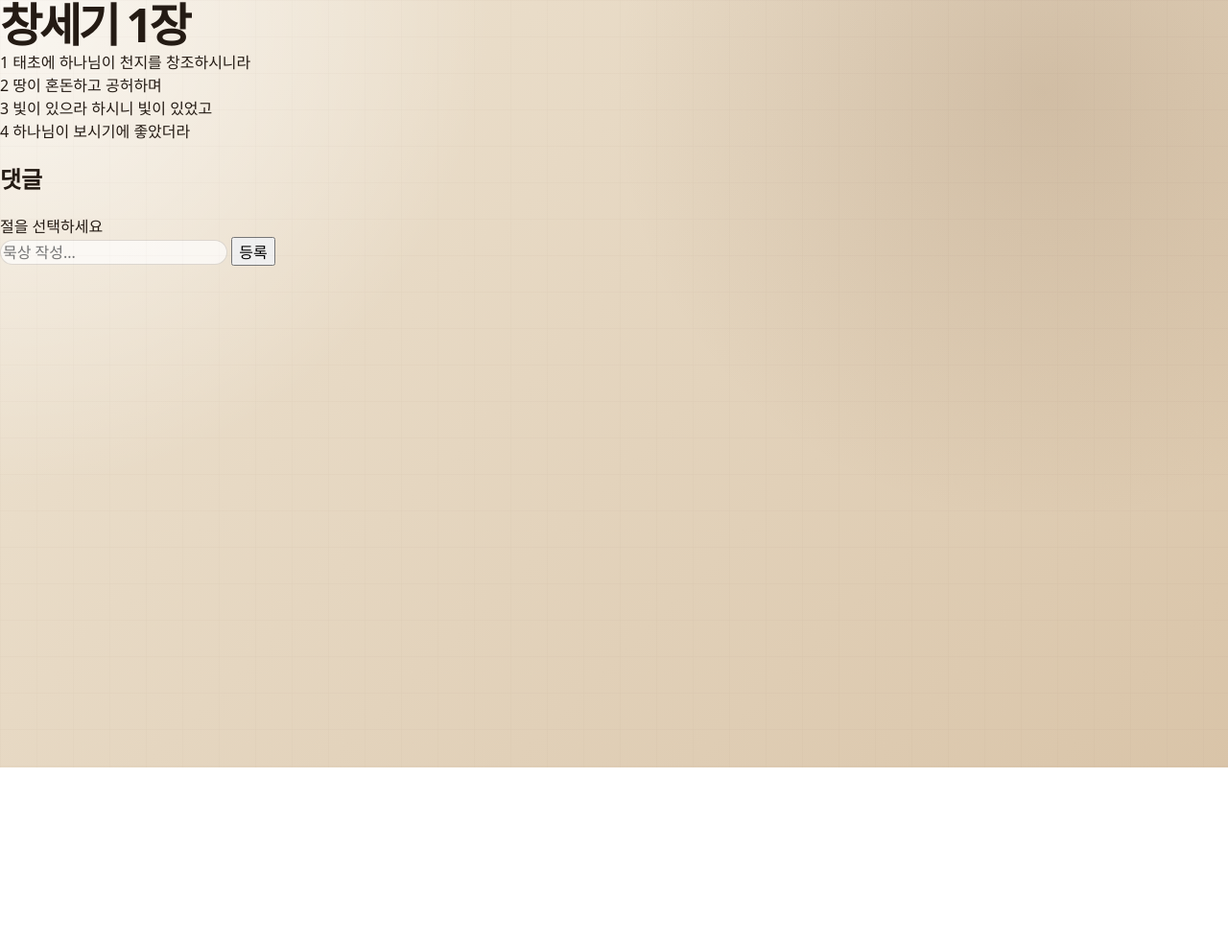
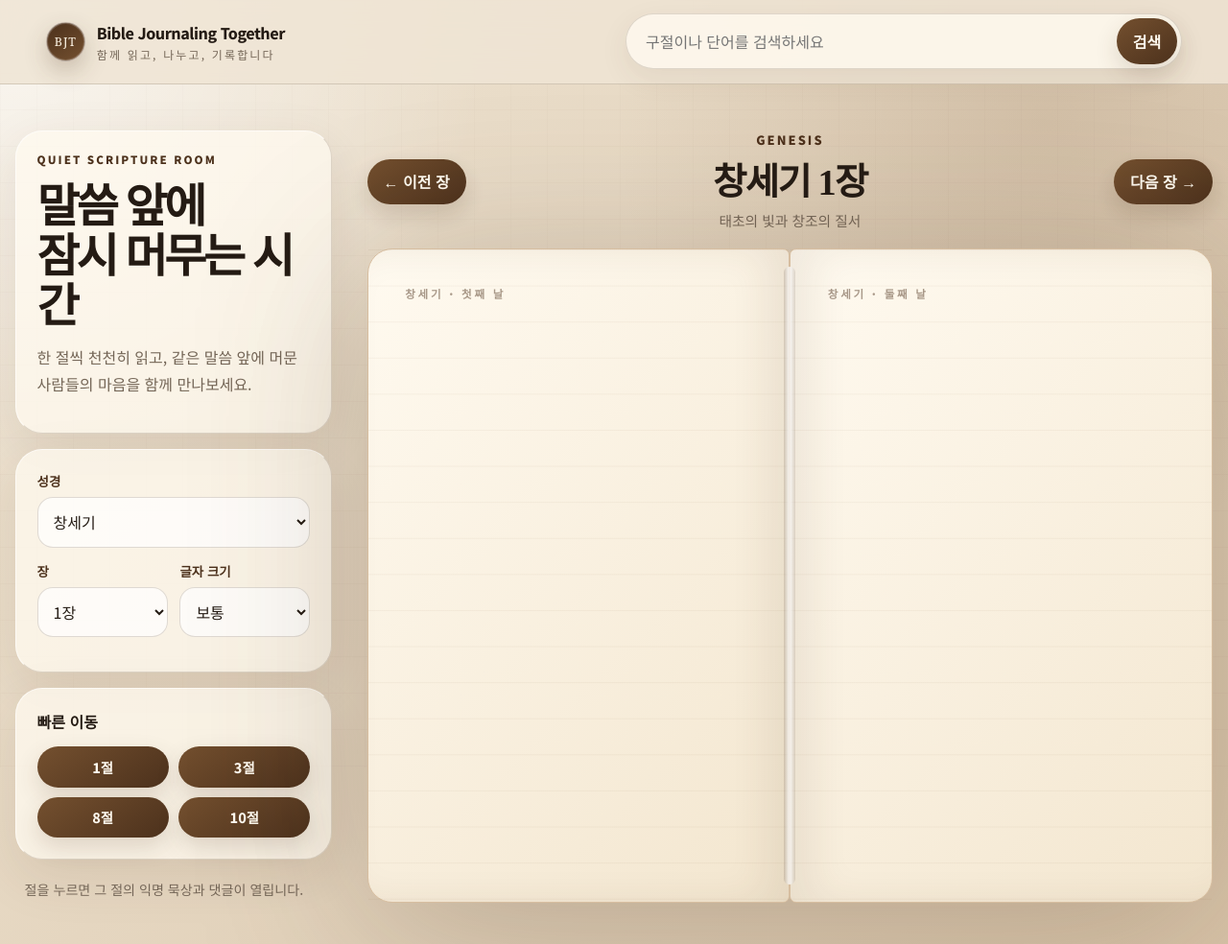
Before and after one commit to bd-elf-prince/Bible-Journaling-together, a plain HTML site: page index.html in a window 1280 px wide. Shown: the top 984 px of the page at 96% size. Before the commit the page ends 800 px from the top, so only its background shows below. Drawn offline with nearby package versions, Linux system fonts and the light colour scheme.

Commit message:
Build premium Bible reader interface

```diff
--- a/index.html
+++ b/index.html
@@ -2,45 +2,118 @@
 <html lang="ko">
 <head>
   <meta charset="UTF-8" />
+  <meta name="viewport" content="width=device-width, initial-scale=1" />
+  <meta name="description" content="말씀을 읽고 절마다 익명 묵상을 나누는 성경 커뮤니티" />
   <title>Bible Journaling Together</title>
+  <link rel="preconnect" href="https://fonts.googleapis.com" />
+  <link rel="preconnect" href="https://fonts.gstatic.com" crossorigin />
+  <link href="https://fonts.googleapis.com/css2?family=Noto+Sans+KR:wght@400;500;700;800;900&family=Noto+Serif+KR:wght@400;600;700;900&display=swap" rel="stylesheet" />
   <link rel="stylesheet" href="styles.css" />
 </head>
+<body>
+  <header class="app-header">
+    <a class="brand" href="#" aria-label="Bible Journaling Together 홈">
+      <span class="brand-seal">BJT</span>
+      <span><strong>Bible Journaling Together</strong><small>함께 읽고, 나누고, 기록합니다</small></span>
+    </a>
+    <form class="search-form" id="searchForm">
+      <label class="sr-only" for="searchInput">구절 검색</label>
+      <input id="searchInput" type="search" placeholder="구절이나 단어를 검색하세요" />
+      <button type="submit">검색</button>
+    </form>
+  </header>
 
-<body>
+  <main class="reader-shell">
+    <aside class="sidebar">
+      <section class="intro-card">
+        <p class="eyebrow">Quiet Scripture Room</p>
+        <h1>말씀 앞에<br />잠시 머무는 시간</h1>
+        <p>한 절씩 천천히 읽고, 같은 말씀 앞에 머문 사람들의 마음을 함께 만나보세요.</p>
+      </section>
 
-  <div class="app">
+      <section class="controls-card">
+        <div class="control-group">
+          <label for="bookSelect">성경</label>
+          <select id="bookSelect"><option value="genesis">창세기</option></select>
+        </div>
+        <div class="control-row">
+          <div class="control-group">
+            <label for="chapterSelect">장</label>
+            <select id="chapterSelect"><option value="1">1장</option></select>
+          </div>
+          <div class="control-group">
+            <label for="fontSizeSelect">글자 크기</label>
+            <select id="fontSizeSelect">
+              <option value="normal">보통</option>
+              <option value="large">크게</option>
+              <option value="xlarge">아주 크게</option>
+            </select>
+          </div>
+        </div>
+      </section>
 
-    <!-- LEFT: BIBLE -->
-    <div class="bible">
+      <section class="quick-card">
+        <h2>빠른 이동</h2>
+        <div class="quick-links">
+          <button type="button" data-verse="gen-1-1">1절</button>
+          <button type="button" data-verse="gen-1-3">3절</button>
+          <button type="button" data-verse="gen-1-8">8절</button>
+          <button type="button" data-verse="gen-1-10">10절</button>
+        </div>
+      </section>
+      <p class="data-note">절을 누르면 그 절의 익명 묵상과 댓글이 열립니다.</p>
+    </aside>
 
-      <h1>창세기 1장</h1>
+    <section class="book-stage" aria-label="성경 읽기">
+      <div class="book-toolbar">
+        <button class="nav-button" type="button" id="prevChapter">← 이전 장</button>
+        <div class="chapter-heading">
+          <p class="current-book">Genesis</p>
+          <h2>창세기 1장</h2>
+          <p class="chapter-subtitle">태초의 빛과 창조의 질서</p>
+        </div>
+        <button class="nav-button" type="button" id="nextChapter">다음 장 →</button>
+      </div>
 
-      <div class="verse" onclick="selectVerse('1')">1 태초에 하나님이 천지를 창조하시니라</div>
-      <div class="verse" onclick="selectVerse('2')">2 땅이 혼돈하고 공허하며</div>
-      <div class="verse" onclick="selectVerse('3')">3 빛이 있으라 하시니 빛이 있었고</div>
-      <div class="verse" onclick="selectVerse('4')">4 하나님이 보시기에 좋았더라</div>
+      <div class="book" id="book">
+        <article class="page page-left">
+          <div class="page-inner">
+            <p class="page-label">창세기 · 첫째 날</p>
+            <div class="verses" id="leftVerses"></div>
+          </div>
+        </article>
+        <article class="page page-right">
+          <div class="page-inner">
+            <p class="page-label">창세기 · 둘째 날</p>
+            <div class="verses" id="rightVerses"></div>
+          </div>
+        </article>
+      </div>
+      <p class="message" id="message" aria-live="polite"></p>
+    </section>
+  </main>
 
+  <dialog class="comment-dialog" id="commentDialog">
+    <div class="dialog-header">
+      <div>
+        <p class="dialog-reference" id="dialogReference">창세기 1장 1절</p>
+        <h2>이 절에 머문 마음들</h2>
+      </div>
+      <button class="icon-button" id="closeDialog" type="button" aria-label="닫기">×</button>
     </div>
+    <p class="dialog-verse" id="dialogVerse"></p>
+    <div class="comment-list-wrap">
+      <div class="comment-list-title"><h3>익명 묵상</h3><span id="commentTotal">0</span></div>
+      <div class="comment-list" id="commentList"></div>
+    </div>
+    <form class="comment-form" id="commentForm">
+      <label for="commentInput">나의 묵상<span>로그인 없이 익명으로 저장됩니다.</span></label>
+      <textarea id="commentInput" rows="4" maxlength="1000" placeholder="이 절을 읽으며 떠오른 마음과 깨달음을 남겨보세요." required></textarea>
+      <button type="submit">묵상 남기기</button>
+    </form>
+  </dialog>
 
-    <!-- RIGHT: COMMENTS -->
-    <div class="comments">
-
-      <h2>댓글</h2>
-      <div id="selectedVerse">절을 선택하세요</div>
-
-      <div id="commentList"></div>
-
-      <input id="commentInput" placeholder="묵상 작성..." />
-      <button onclick="addComment()">등록</button>
-
-    </div>
-
-  </div>
-
-  <!-- SUPABASE -->
   <script src="https://cdn.jsdelivr.net/npm/@supabase/supabase-js@2"></script>
-
   <script src="script.js"></script>
-
 </body>
 </html>
```
